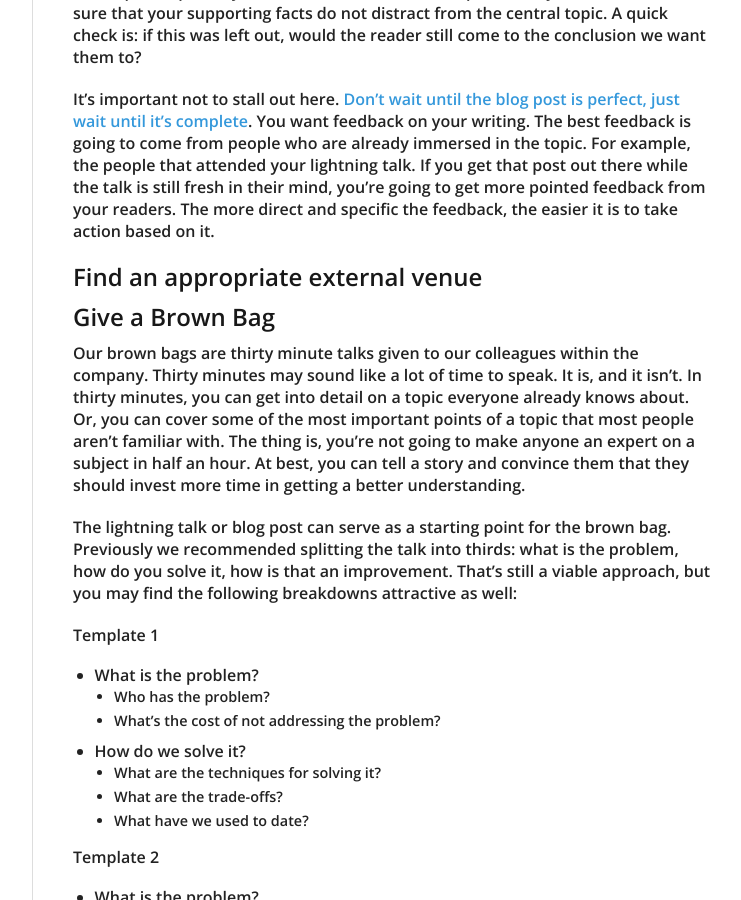
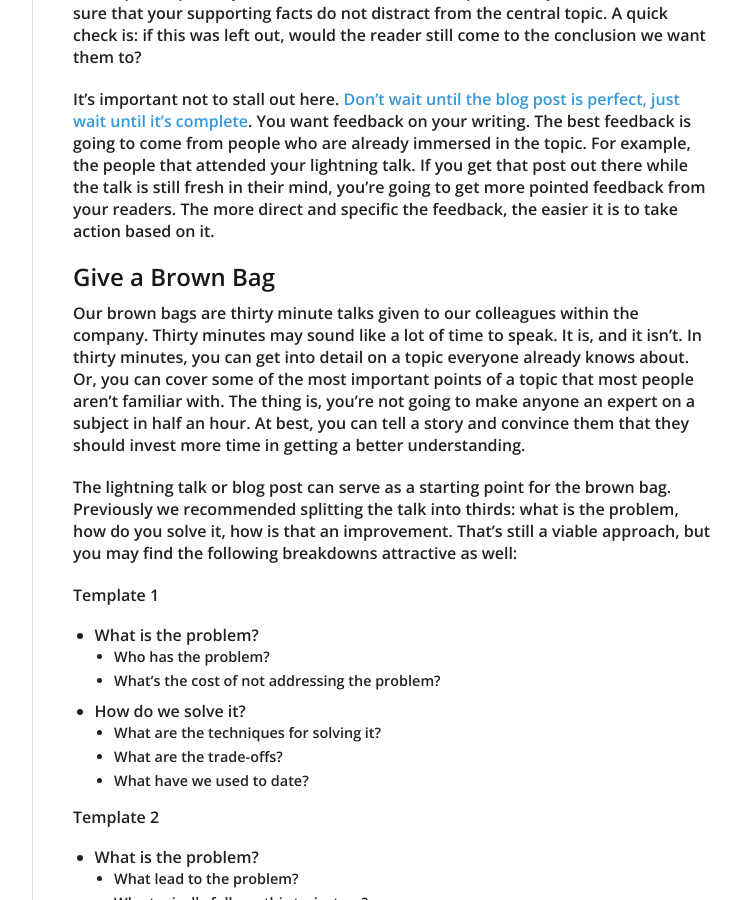
Before and after one commit to rpherbig/rpherbig.github.io, a Jekyll site: the page built from _posts/2019-12-02-conference-talk-roadmap.markdown, in a window 1280 px wide and 900 px high, scrolled down 2290 px. Shown: the whole window, without its empty margins (378-1119 px from the left). Built offline with Jekyll 4.4.1, drawn with Linux system fonts in a browser that asks for light colours; nearby versions of some CDN libraries.

Commit message:
Remove duplicate header in 'Conference Talk Roadmap'

```diff
--- a/_posts/2019-12-02-conference-talk-roadmap.markdown
+++ b/_posts/2019-12-02-conference-talk-roadmap.markdown
@@ -114,7 +114,6 @@ fresh in their mind, you're going to get more pointed feedback from your
 readers. The more direct and specific the feedback, the easier it is to take
 action based on it.
 
-## Find an appropriate external venue
 ## Give a Brown Bag
 
 Our brown bags are thirty minute talks given to our colleagues within the
```
